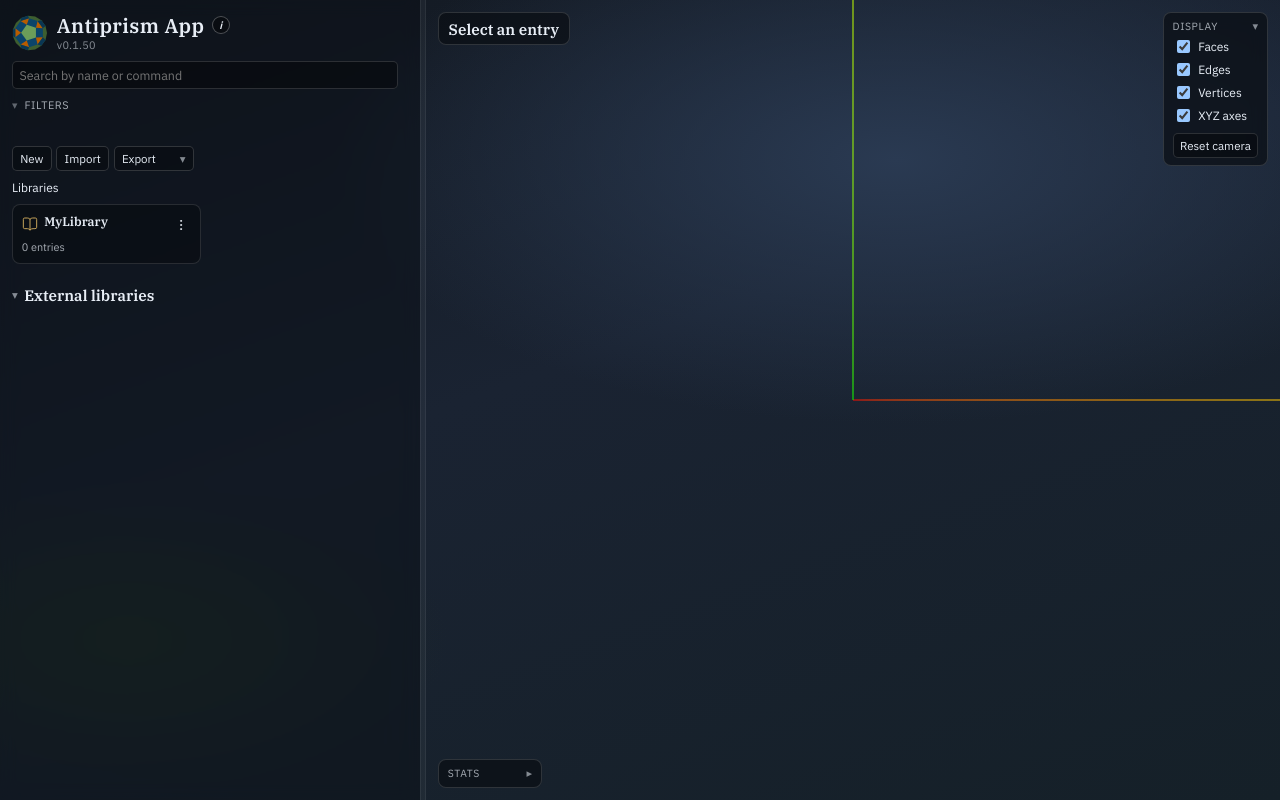
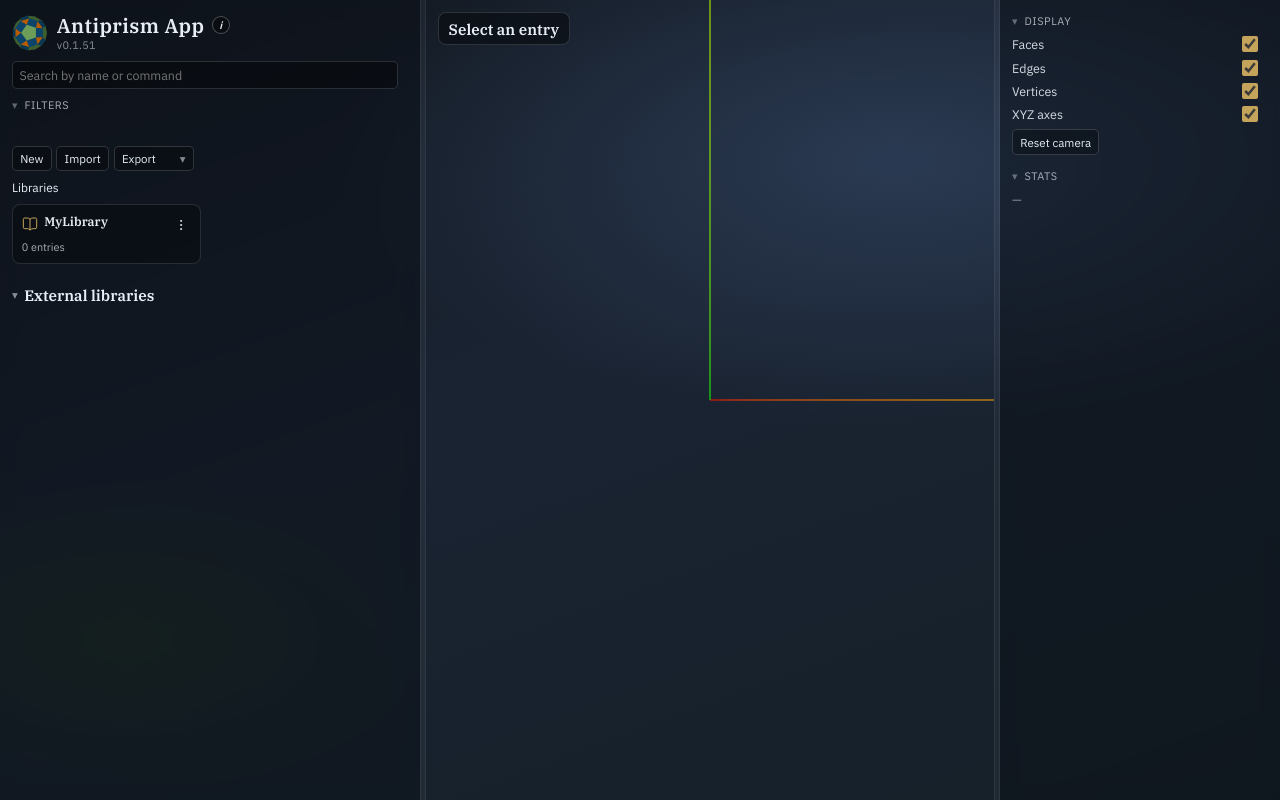
Before and after one commit to Wagyx/antiprism-pwa, a React (Vite) app in the folder web/: page / in a window 1280 px wide. Built offline with nearby package versions, Linux system fonts and the light colour scheme.

Commit message:
creates a side right side panel for display and stats

```diff
--- a/web/package.json
+++ b/web/package.json
@@ -1,7 +1,7 @@
 {
   "name": "web",
   "private": true,
-  "version": "0.1.50",
+  "version": "0.1.51",
   "type": "module",
   "scripts": {
     "dev": "vite",
--- a/web/src/App.css
+++ b/web/src/App.css
@@ -1,7 +1,8 @@
 .app {
   --panel-width: 280px;
+  --view-panel-width: 280px;
   display: grid;
-  grid-template-columns: var(--panel-width) 6px 1fr;
+  grid-template-columns: var(--panel-width) 6px minmax(0, 1fr) 6px var(--view-panel-width);
   grid-template-rows: minmax(0, 1fr);
   height: 100vh;
   height: 100dvh;
@@ -1091,105 +1092,96 @@
   overflow: hidden;
 }
 
-.display-panel,
-.stats-panel {
-  position: absolute;
-  z-index: 5;
-  margin: 0;
-  padding: 0.35rem 0.55rem 0.45rem;
-  border: 1px solid rgba(255, 255, 255, 0.14);
-  border-radius: 8px;
-  background: rgba(10, 14, 20, 0.72);
-  backdrop-filter: blur(8px);
-  display: flex;
-  flex-direction: column;
-  gap: 0.3rem;
-  min-width: 6.5rem;
-}
-
-.display-panel {
-  top: 0.75rem;
-  right: 0.75rem;
-}
-
-.overlay-panel-toggle {
-  display: flex;
-  align-items: center;
-  justify-content: space-between;
-  gap: 0.5rem;
-  margin: 0;
-  padding: 0;
-  border: none;
-  background: transparent;
-  color: inherit;
-  font: inherit;
-  cursor: pointer;
-  width: 100%;
-}
-
-.overlay-panel-title {
-  font-size: 0.65rem;
-  letter-spacing: 0.06em;
+.view-panel {
+  gap: 0.85rem;
+}
+
+.view-section > summary {
+  display: flex;
+  align-items: center;
+  gap: 0.4rem;
+  list-style: none;
+  cursor: pointer;
+  font-size: 0.68rem;
+  letter-spacing: 0.05em;
   text-transform: uppercase;
   opacity: 0.7;
 }
 
-.overlay-panel-chevron {
-  font-size: 0.7rem;
+.view-section > summary::-webkit-details-marker,
+.view-section > summary::marker {
+  content: none;
+  display: none;
+}
+
+.view-section > summary::before {
+  content: "▾";
   opacity: 0.55;
 }
 
-.display-panel-body {
-  display: flex;
-  flex-direction: column;
-  gap: 0.25rem;
-}
-
-.display-panel-body label {
-  display: flex;
-  align-items: center;
+.view-section-body {
+  display: flex;
+  flex-direction: column;
+  gap: 0.45rem;
+  margin-top: 0.55rem;
+}
+
+.view-section-body.is-busy {
+  opacity: 0.55;
+}
+
+.view-section-body > .tool-btn {
+  align-self: flex-start;
+}
+
+.view-empty {
+  margin: 0;
+  opacity: 0.55;
+  font-size: 0.78rem;
+}
+
+.stats-group + .stats-group {
+  margin-top: 0.35rem;
+}
+
+.stats-heading {
+  margin: 0 0 0.35rem;
+  font-size: 0.68rem;
+  font-weight: 600;
+  letter-spacing: 0.04em;
+  text-transform: uppercase;
+  opacity: 0.55;
+}
+
+.stats-list {
+  display: flex;
+  flex-direction: column;
   gap: 0.35rem;
-  font-size: 0.75rem;
-  cursor: pointer;
-}
-
-.display-reset-camera {
-  margin-top: 0.2rem;
-  padding: 0.25rem 0.4rem;
-  border-radius: 5px;
-  border: 1px solid rgba(255, 255, 255, 0.14);
-  background: rgba(0, 0, 0, 0.35);
-  color: inherit;
-  font: inherit;
-  font-size: 0.72rem;
-  cursor: pointer;
-}
-
-.display-reset-camera:hover {
-  border-color: rgba(196, 163, 90, 0.45);
-  background: rgba(196, 163, 90, 0.12);
-}
-
-.stats-panel {
-  bottom: 0.75rem;
-  left: 0.75rem;
-  max-width: min(22rem, calc(100% - 1.5rem));
-}
-
-.stats-panel-body {
-  margin: 0;
-  max-height: min(40vh, 18rem);
-  overflow: auto;
-  padding: 0.15rem 0.05rem 0.1rem;
-  font-family: ui-monospace, "Cascadia Code", "SF Mono", Menlo, Consolas, monospace;
-  font-size: 0.65rem;
+  margin: 0;
+}
+
+.stats-row {
+  display: grid;
+  grid-template-columns: minmax(0, 0.9fr) minmax(0, 1.1fr);
+  gap: 0.45rem;
+  align-items: baseline;
+}
+
+.stats-row dt,
+.stats-row dd {
+  margin: 0;
+  font-size: 0.78rem;
   line-height: 1.35;
-  white-space: pre;
-  color: rgba(220, 230, 240, 0.9);
-}
-
-.stats-panel-body.is-busy {
-  opacity: 0.55;
+}
+
+.stats-row dt {
+  opacity: 0.7;
+}
+
+.stats-row dd {
+  text-align: right;
+  overflow-wrap: anywhere;
+  font-variant-numeric: tabular-nums;
 }
 
 .viewer-mount {
@@ -1917,7 +1909,7 @@ a.lib-card {
 @media (max-width: 720px) {
   .app {
     grid-template-columns: 1fr;
-    grid-template-rows: minmax(180px, 42vh) minmax(0, 1fr);
+    grid-template-rows: minmax(160px, 34vh) minmax(0, 1fr) minmax(0, 32vh);
     height: 100vh;
     height: 100dvh;
   }
--- a/web/src/App.tsx
+++ b/web/src/App.tsx
@@ -32,11 +32,10 @@ import type { EntryDraft, EntryRef, LibraryInputFile, PolyCounts } from "./libra
 import { useLibrary } from "./library/useLibrary";
 import { saveOffFile } from "./io/saveOff";
 import { saveTextFile } from "./io/saveTextFile";
-import { DisplayPanel } from "./ui/DisplayPanel";
 import { LibraryPanel } from "./ui/LibraryPanel";
 import { SavePolyhedronDialog, UnsavedChangesDialog } from "./ui/SaveToLibraryDialog";
 import { StackPanel } from "./ui/StackPanel";
-import { StatsPanel } from "./ui/StatsPanel";
+import { ViewPanel } from "./ui/ViewPanel";
 import { PolyhedronViewer } from "./viewer/PolyhedronViewer";
 import { runAntiprism } from "./wasm/client";
 import "./App.css";
@@ -45,6 +44,9 @@ const DEBOUNCE_MS = 200;
 const PANEL_MIN = 200;
 const PANEL_MAX = 680;
 const PANEL_DEFAULT = 420;
+const VIEW_MIN = 220;
+const VIEW_MAX = 480;
+const VIEW_DEFAULT = 280;
 
 type EditorSession = {
   ref: EntryRef | null;
@@ -57,27 +59,17 @@ type EditorSession = {
 function Stage({
   offText,
   display,
-  onDisplay,
-  onResetCamera,
   cameraResetKey,
   caption,
 }: {
   offText: string | null;
   display: DisplayOptions;
-  onDisplay: (display: DisplayOptions) => void;
-  onResetCamera: () => void;
   cameraResetKey: number;
   caption?: string | null;
 }) {
   return (
     <main className="stage">
       {caption ? <div className="stage-caption">{caption}</div> : null}
-      <DisplayPanel
-        display={display}
-        onChange={onDisplay}
-        onResetCamera={onResetCamera}
-      />
-      <StatsPanel offText={offText} />
       <PolyhedronViewer
         offText={offText}
         verticesActive={display.verticesActive}
@@ -87,6 +79,61 @@ function Stage({
         cameraResetKey={cameraResetKey}
       />
     </main>
+  );
+}
+
+function PanelResizer({
+  label,
+  width,
+  min,
+  max,
+  grow,
+  onWidth,
+}: {
+  label: string;
+  width: number;
+  min: number;
+  max: number;
+  grow: 1 | -1;
+  onWidth: (width: number) => void;
+}) {
+  const dragRef = useRef<{ startX: number; startW: number } | null>(null);
+
+  const onPointerDown = (e: ReactPointerEvent<HTMLDivElement>) => {
+    e.preventDefault();
+    dragRef.current = { startX: e.clientX, startW: width };
+    e.currentTarget.setPointerCapture(e.pointerId);
+  };
+
+  const onPointerMove = (e: ReactPointerEvent<HTMLDivElement>) => {
+    if (!dragRef.current) return;
+    const dx = (e.clientX - dragRef.current.startX) * grow;
+    onWidth(Math.min(max, Math.max(min, dragRef.current.startW + dx)));
+  };
+
+  const onPointerUp = (e: ReactPointerEvent<HTMLDivElement>) => {
+    dragRef.current = null;
+    try {
+      e.currentTarget.releasePointerCapture(e.pointerId);
+    } catch {
+      /* already released */
+    }
+  };
+
+  return (
+    <div
+      className="panel-resizer"
+      role="separator"
+      aria-orientation="vertical"
+      aria-label={label}
+      aria-valuenow={width}
+      aria-valuemin={min}
+      aria-valuemax={max}
+      onPointerDown={onPointerDown}
+      onPointerMove={onPointerMove}
+      onPointerUp={onPointerUp}
+      onPointerCancel={onPointerUp}
+    />
   );
 }
 
@@ -118,12 +165,12 @@ export default function App() {
   const [failedStep, setFailedStep] = useState<number | null>(null);
   const [stepText, setStepText] = useState<Record<string, string>>({});
   const [panelWidth, setPanelWidth] = useState(PANEL_DEFAULT);
+  const [viewPanelWidth, setViewPanelWidth] = useState(VIEW_DEFAULT);
 
   const latestRun = useRef(0);
   const lastRunKey = useRef<string>("");
   const offTextRef = useRef<string | null>(null);
   const busyTimer = useRef<number | null>(null);
-  const dragRef = useRef<{ startX: number; startW: number } | null>(null);
   const exitAfterSave = useRef(false);
   const sessionRef = useRef(session);
   const presentRef = useRef(present);
@@ -504,34 +551,6 @@ export default function App() {
     library.setSelected(ref);
   };
 
-  const onResizePointerDown = useCallback(
-    (e: ReactPointerEvent<HTMLDivElement>) => {
-      e.preventDefault();
-      dragRef.current = { startX: e.clientX, startW: panelWidth };
-      e.currentTarget.setPointerCapture(e.pointerId);
-    },
-    [panelWidth],
-  );
-
-  const onResizePointerMove = useCallback((e: ReactPointerEvent<HTMLDivElement>) => {
-    if (!dragRef.current) return;
-    const dx = e.clientX - dragRef.current.startX;
-    const next = Math.min(
-      PANEL_MAX,
-      Math.max(PANEL_MIN, dragRef.current.startW + dx),
-    );
-    setPanelWidth(next);
-  }, []);
-
-  const onResizePointerUp = useCallback((e: ReactPointerEvent<HTMLDivElement>) => {
-    dragRef.current = null;
-    try {
-      e.currentTarget.releasePointerCapture(e.pointerId);
-    } catch {
-      /* already released */
-    }
-  }, []);
-
   const saveLock = useRef(false);
   const onSaveAs = useCallback((format: SaveAsFormatId) => {
     if (saveLock.current) return;
@@ -568,31 +587,21 @@ export default function App() {
     <Stage
       offText={editorOpen ? offText : selectedHit?.entry.offText ?? null}
       display={display}
-      onDisplay={setDisplay}
-      onResetCamera={() => setCameraResetKey((key) => key + 1)}
       cameraResetKey={cameraResetKey}
       caption={editorOpen ? null : selectedHit?.entry.name ?? "Select an entry"}
     />
   );
 
-  const resizer = (
-    <div
-      className="panel-resizer"
-      role="separator"
-      aria-orientation="vertical"
-      aria-label="Resize sidebar"
-      aria-valuenow={panelWidth}
-      aria-valuemin={PANEL_MIN}
-      aria-valuemax={PANEL_MAX}
-      onPointerDown={onResizePointerDown}
-      onPointerMove={onResizePointerMove}
-      onPointerUp={onResizePointerUp}
-      onPointerCancel={onResizePointerUp}
-    />
-  );
+  const viewOffText = editorOpen ? offText : selectedHit?.entry.offText ?? null;
 
   return (
-    <div className="app" style={{ ["--panel-width" as string]: `${panelWidth}px` }}>
+    <div
+      className="app"
+      style={{
+        ["--panel-width" as string]: `${panelWidth}px`,
+        ["--view-panel-width" as string]: `${viewPanelWidth}px`,
+      }}
+    >
       {editorOpen && session ? (
         <StackPanel
           steps={present}
@@ -666,8 +675,29 @@ export default function App() {
           onImportModels={onImportModels}
         />
       )}
-      {resizer}
+      <PanelResizer
+        label="Resize sidebar"
+        width={panelWidth}
+        min={PANEL_MIN}
+        max={PANEL_MAX}
+        grow={1}
+        onWidth={setPanelWidth}
+      />
       {stage}
+      <PanelResizer
+        label="Resize view panel"
+        width={viewPanelWidth}
+        min={VIEW_MIN}
+        max={VIEW_MAX}
+        grow={-1}
+        onWidth={setViewPanelWidth}
+      />
+      <ViewPanel
+        offText={viewOffText}
+        display={display}
+        onDisplay={setDisplay}
+        onResetCamera={() => setCameraResetKey((key) => key + 1)}
+      />
       {saveMode && session ? (
         <SavePolyhedronDialog
           libraries={library.libraries}
--- a/web/src/ui/DisplayPanel.tsx
+++ b/web/src/ui/DisplayPanel.tsx
@@ -1,4 +1,3 @@
-import { useState } from "react";
 import type { DisplayOptions } from "../pipeline/types";
 
 type Props = {
@@ -7,68 +6,38 @@ type Props = {
   onResetCamera: () => void;
 };
 
+const OPTIONS: { key: keyof DisplayOptions; label: string }[] = [
+  { key: "facesActive", label: "Faces" },
+  { key: "edgesActive", label: "Edges" },
+  { key: "verticesActive", label: "Vertices" },
+  { key: "axesActive", label: "XYZ axes" },
+];
+
 export function DisplayPanel({ display, onChange, onResetCamera }: Props) {
-  const [open, setOpen] = useState(true);
   const set = <K extends keyof DisplayOptions>(key: K, v: DisplayOptions[K]) =>
     onChange({ ...display, [key]: v });
 
   return (
-    <div className={`display-panel${open ? " is-open" : ""}`}>
+    <div className="view-section-body">
+      {OPTIONS.map((option) => (
+        <label key={option.key} className="field field-check">
+          <span>{option.label}</span>
+          <input
+            type="checkbox"
+            checked={display[option.key]}
+            aria-label={option.label}
+            onChange={(event) => set(option.key, event.target.checked)}
+          />
+        </label>
+      ))}
       <button
         type="button"
-        className="overlay-panel-toggle"
-        aria-expanded={open}
-        onClick={() => setOpen((v) => !v)}
+        className="tool-btn"
+        onClick={onResetCamera}
+        title="Reset camera to default view"
       >
-        <span className="overlay-panel-title">Display</span>
-        <span className="overlay-panel-chevron" aria-hidden>
-          {open ? "▾" : "▸"}
-        </span>
+        Reset camera
       </button>
-      {open ? (
-        <div className="display-panel-body">
-          <label>
-            <input
-              type="checkbox"
-              checked={display.facesActive}
-              onChange={(e) => set("facesActive", e.target.checked)}
-            />
-            Faces
-          </label>
-          <label>
-            <input
-              type="checkbox"
-              checked={display.edgesActive}
-              onChange={(e) => set("edgesActive", e.target.checked)}
-            />
-            Edges
-          </label>
-          <label>
-            <input
-              type="checkbox"
-              checked={display.verticesActive}
-              onChange={(e) => set("verticesActive", e.target.checked)}
-            />
-            Vertices
-          </label>
-          <label>
-            <input
-              type="checkbox"
-              checked={display.axesActive}
-              onChange={(e) => set("axesActive", e.target.checked)}
-            />
-            XYZ axes
-          </label>
-          <button
-            type="button"
-            className="display-reset-camera"
-            onClick={onResetCamera}
-            title="Reset camera to default view"
-          >
-            Reset camera
-          </button>
-        </div>
-      ) : null}
     </div>
   );
 }
--- a/web/src/ui/StatsPanel.tsx
+++ b/web/src/ui/StatsPanel.tsx
@@ -5,11 +5,78 @@ type Props = {
   offText: string | null;
 };
 
+type StatRow = {
+  label: string;
+  value: string;
+};
+
+type StatGroup = {
+  heading: string | null;
+  rows: StatRow[];
+};
+
 /** Default report: general section, modest precision. */
 const REPORT_ARGS = ["-S", "G", "-d", "8"];
 
+const STAT_LABELS: Record<string, string> = {
+  num_verts: "Vertices",
+  num_faces: "Faces",
+  num_edges: "Edges",
+  num_parts: "Parts",
+  vertex_centroid: "Vertex centroid",
+  volume_centroid: "Volume centroid",
+  oriented: "Oriented",
+  orientable: "Orientable",
+  connectivity: "Connectivity",
+  convex: "Convex",
+  genus: "Genus",
+  area: "Area",
+  volume: "Volume",
+};
+
+function statLabel(key: string): string {
+  const known = STAT_LABELS[key];
+  if (known) return known;
+  return key
+    .replace(/_/g, " ")
+    .replace(/\b\w/g, (letter) => letter.toUpperCase());
+}
+
+function sectionLabel(name: string): string {
+  return name.replace(/_/g, " ").replace(/\b\w/g, (letter) => letter.toUpperCase());
+}
+
+function parseReport(text: string): StatGroup[] {
+  const groups: StatGroup[] = [];
+  let current: StatGroup = { heading: null, rows: [] };
+  const push = () => {
+    if (current.heading || current.rows.length > 0) groups.push(current);
+  };
+
+  for (const raw of text.split("\n")) {
+    const line = raw.trim();
+    if (!line) continue;
+    const section = /^\[(.+)\]$/.exec(line);
+    if (section) {
+      push();
+      current = { heading: section[1] ?? null, rows: [] };
+      continue;
+    }
+    const eq = line.indexOf("=");
+    if (eq > 0) {
+      current.rows.push({
+        label: statLabel(line.slice(0, eq).trim()),
+        value: line.slice(eq + 1).trim(),
+      });
+    } else {
+      current.rows.push({ label: line, value: "" });
+    }
+  }
+  push();
+  return groups;
+}
+
 export function StatsPanel({ offText }: Props) {
-  const [open, setOpen] = useState(false);
   const [report, setReport] = useState<string | null>(null);
   const [busy, setBusy] = useState(false);
 
@@ -40,24 +107,30 @@ export function StatsPanel({ offText }: Props) {
     };
   }, [offText]);
 
+  const groups = report ? parseReport(report) : [];
+  const showHeadings = groups.length > 1;
+
   return (
-    <div className={`stats-panel${open ? " is-open" : ""}`}>
-      <button
-        type="button"
-        className="overlay-panel-toggle"
-        aria-expanded={open}
-        onClick={() => setOpen((v) => !v)}
-      >
-        <span className="overlay-panel-title">Stats</span>
-        <span className="overlay-panel-chevron" aria-hidden>
-          {open ? "▾" : "▸"}
-        </span>
-      </button>
-      {open ? (
-        <pre className={`stats-panel-body${busy && !report ? " is-busy" : ""}`}>
-          {report || (busy ? "…" : "—")}
-        </pre>
-      ) : null}
+    <div className={`view-section-body${busy && !report ? " is-busy" : ""}`}>
+      {groups.length === 0 ? (
+        <p className="view-empty">{busy ? "…" : "—"}</p>
+      ) : (
+        groups.map((group) => (
+          <div key={group.heading ?? "stats"} className="stats-group">
+            {showHeadings && group.heading ? (
+              <h3 className="stats-heading">{sectionLabel(group.heading)}</h3>
+            ) : null}
+            <dl className="stats-list">
+              {group.rows.map((row, index) => (
+                <div key={`${group.heading ?? ""}:${index}`} className="stats-row">
+                  <dt>{row.label}</dt>
+                  <dd>{row.value}</dd>
+                </div>
+              ))}
+            </dl>
+          </div>
+        ))
+      )}
     </div>
   );
 }
--- /dev/null
+++ b/web/src/ui/ViewPanel.tsx
@@ -0,0 +1,29 @@
+import type { DisplayOptions } from "../pipeline/types";
+import { DisplayPanel } from "./DisplayPanel";
+import { StatsPanel } from "./StatsPanel";
+
+type Props = {
+  offText: string | null;
+  display: DisplayOptions;
+  onDisplay: (display: DisplayOptions) => void;
+  onResetCamera: () => void;
+};
+
+export function ViewPanel({ offText, display, onDisplay, onResetCamera }: Props) {
+  return (
+    <aside className="controls view-panel">
+      <details className="view-section" open>
+        <summary>Display</summary>
+        <DisplayPanel
+          display={display}
+          onChange={onDisplay}
+          onResetCamera={onResetCamera}
+        />
+      </details>
+      <details className="view-section" open>
+        <summary>Stats</summary>
+        <StatsPanel offText={offText} />
+      </details>
+    </aside>
+  );
+}
--- a/web/src/version.ts
+++ b/web/src/version.ts
@@ -1,2 +1,2 @@
 /** App semver; patch is bumped by `.githooks/pre-commit` on each commit. */
-export const APP_VERSION = "0.1.50";
+export const APP_VERSION = "0.1.51";
```
Also changed, not shown: 1 other file (tests, documents, lock files or other folders).
